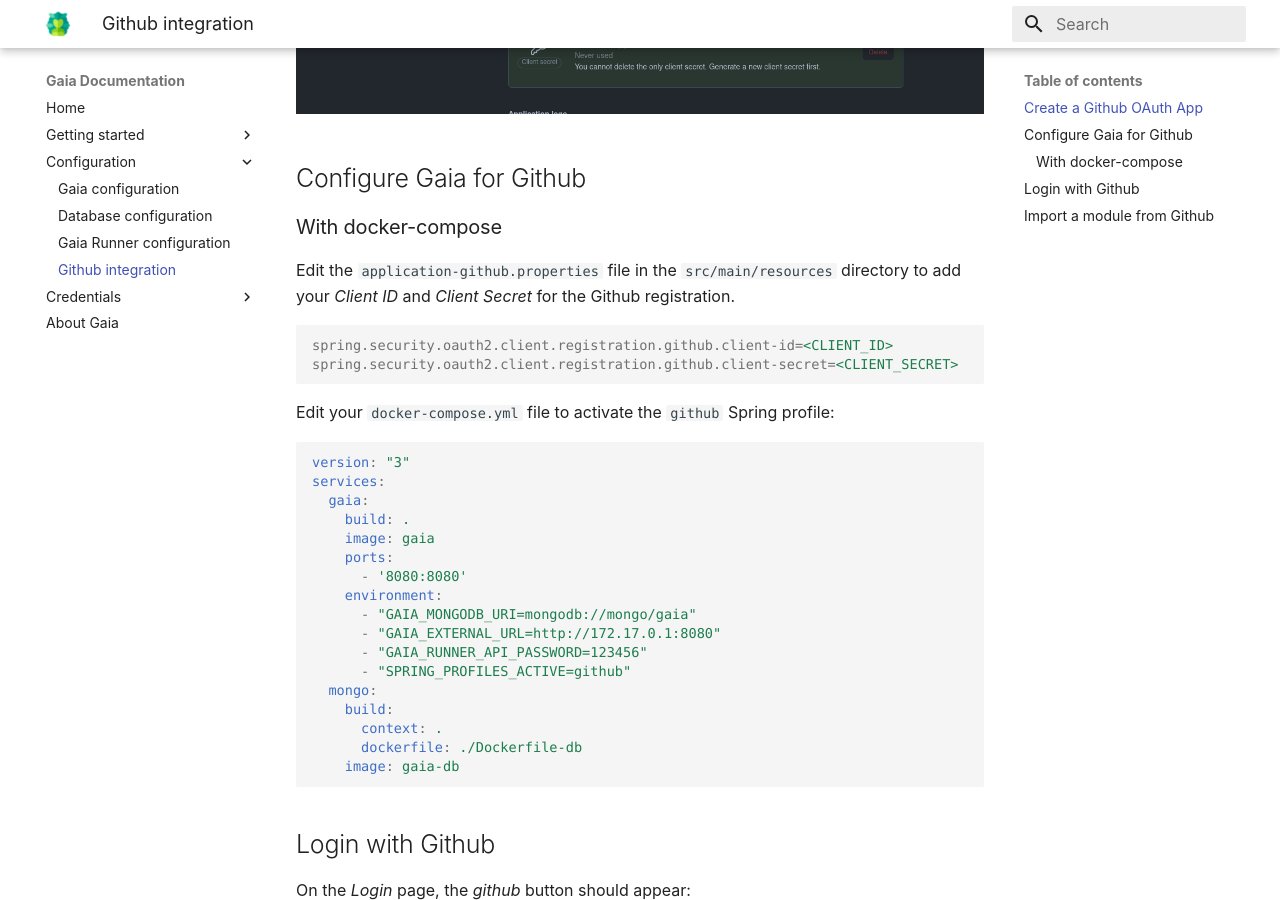
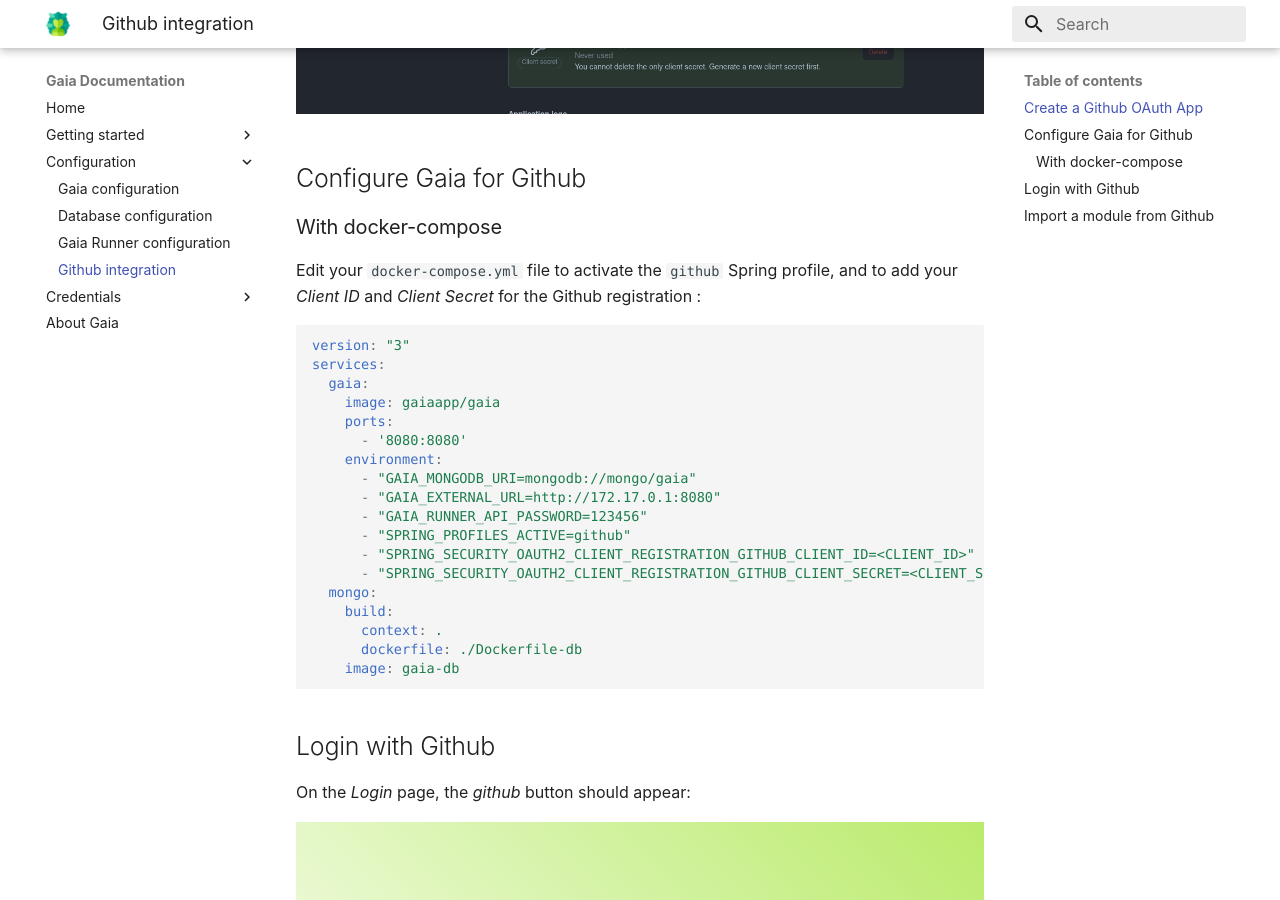
Before and after one commit to gaia-app/docs, an MkDocs documentation site: the page built from content/configuration/github-integration.md, in a window 1280 px wide and 900 px high, scrolled down 2033 px. Built offline with MkDocs 1.6.1 and Material for MkDocs 9.7.7, drawn with Linux system fonts in a browser that asks for light colours.

Commit message:
📝 : update github integration docker-compose
to use pre-build docker image instead of running from source

````diff
--- a/content/configuration/github-integration.md
+++ b/content/configuration/github-integration.md
@@ -33,21 +33,13 @@
 
 ### With docker-compose
 
-Edit the `application-github.properties` file in the `src/main/resources` directory to add your _Client ID_ and _Client Secret_ for the Github registration.
-
-```properties
-spring.security.oauth2.client.registration.github.client-id=<CLIENT_ID>
-spring.security.oauth2.client.registration.github.client-secret=<CLIENT_SECRET>
-```
-
-Edit your `docker-compose.yml` file to activate the `github` Spring profile:
+Edit your `docker-compose.yml` file to activate the `github` Spring profile, and to add your _Client ID_ and _Client Secret_ for the Github registration :
 
 ```yaml
 version: "3"
 services:
   gaia:
-    build: .
-    image: gaia
+    image: gaiaapp/gaia
     ports:
       - '8080:8080'
     environment:
````
Also changed, not shown: other parts of content/configuration/github-integration.md (+2 -0 lines).
